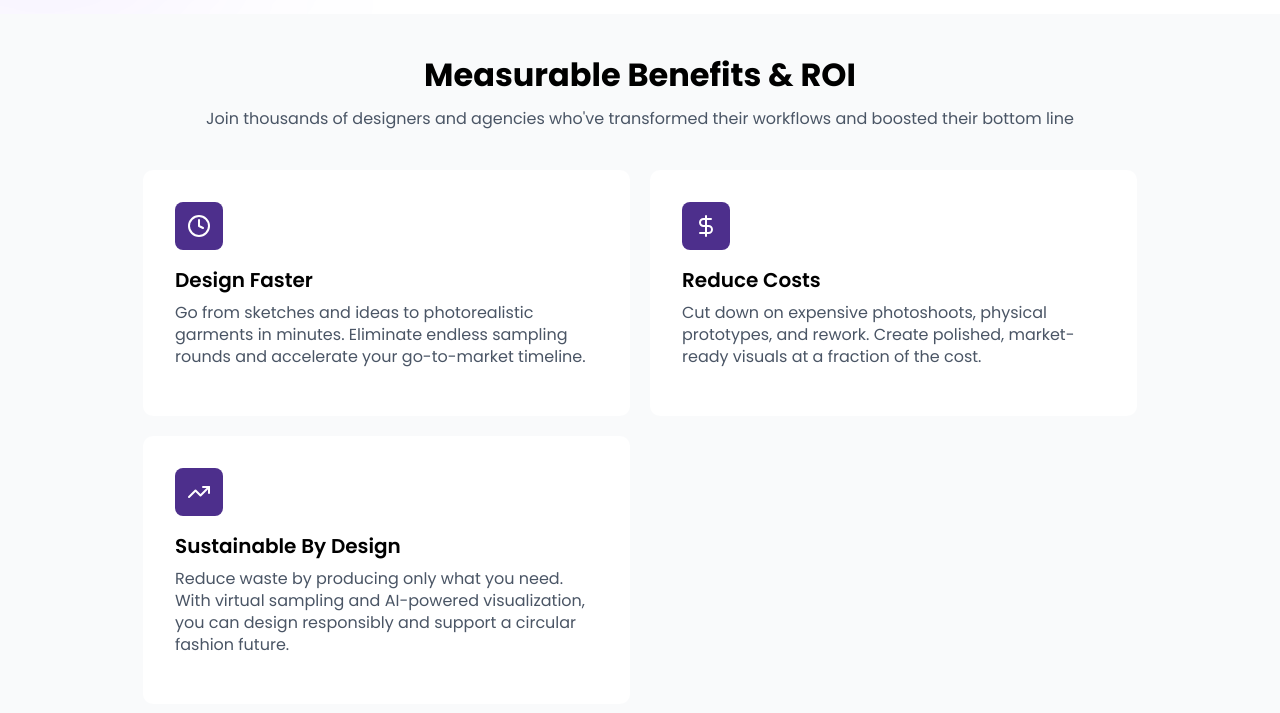
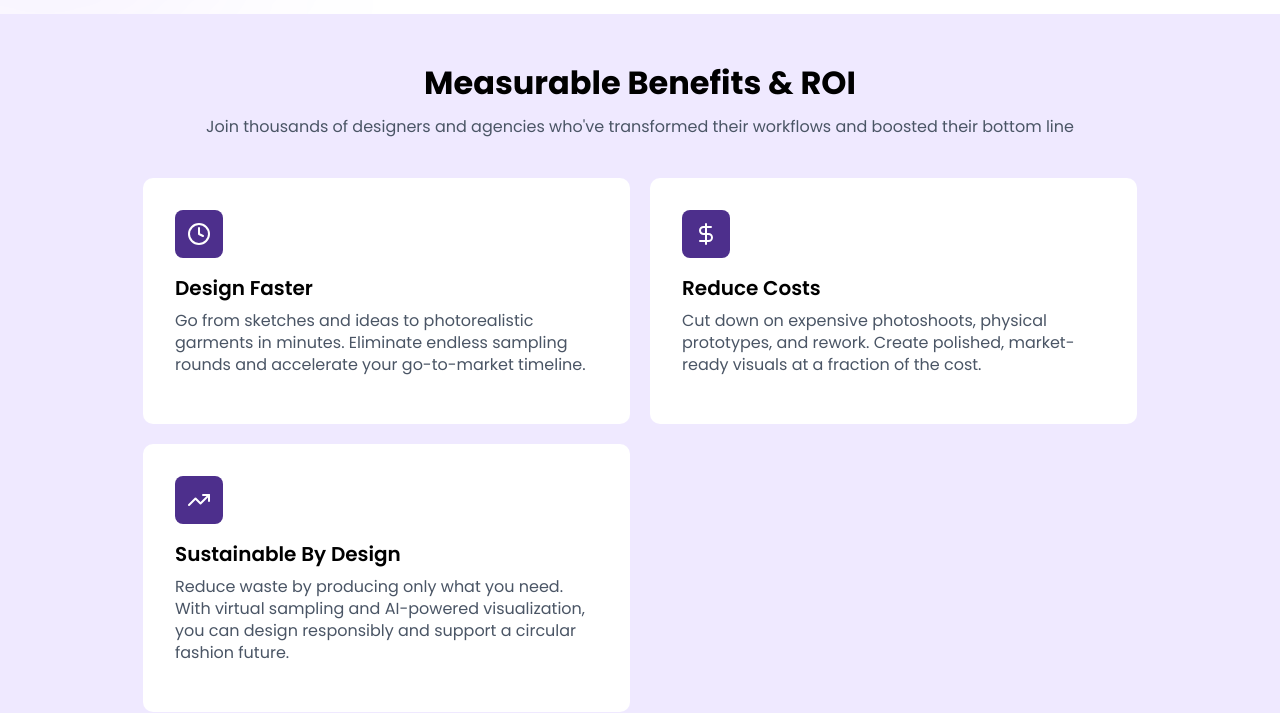
Before and after one commit to sagarkapadiya/fitumiweb, a Next.js app: page / in a window 1280 px wide. Shown: the part 7040-7753 px from the top of the page. Built offline with nearby package versions, Linux system fonts and the light colour scheme.

Commit message:
add-new-color

```diff
--- a/src/components/Benefit/Benefit.js
+++ b/src/components/Benefit/Benefit.js
@@ -3,7 +3,7 @@ import React from 'react'
 const Benefit = () => {
     return (
         <div className='p-[0_0_80px]'>
-            <div className='bg-gray-50 py-10 '>
+            <div className='bg-[#EFE9FF] py-12'>
                 <div className='container'>
                     <div className='text-center mb-10'>
                         <h2 className='mb-3'>Measurable Benefits & ROI</h2>
```
